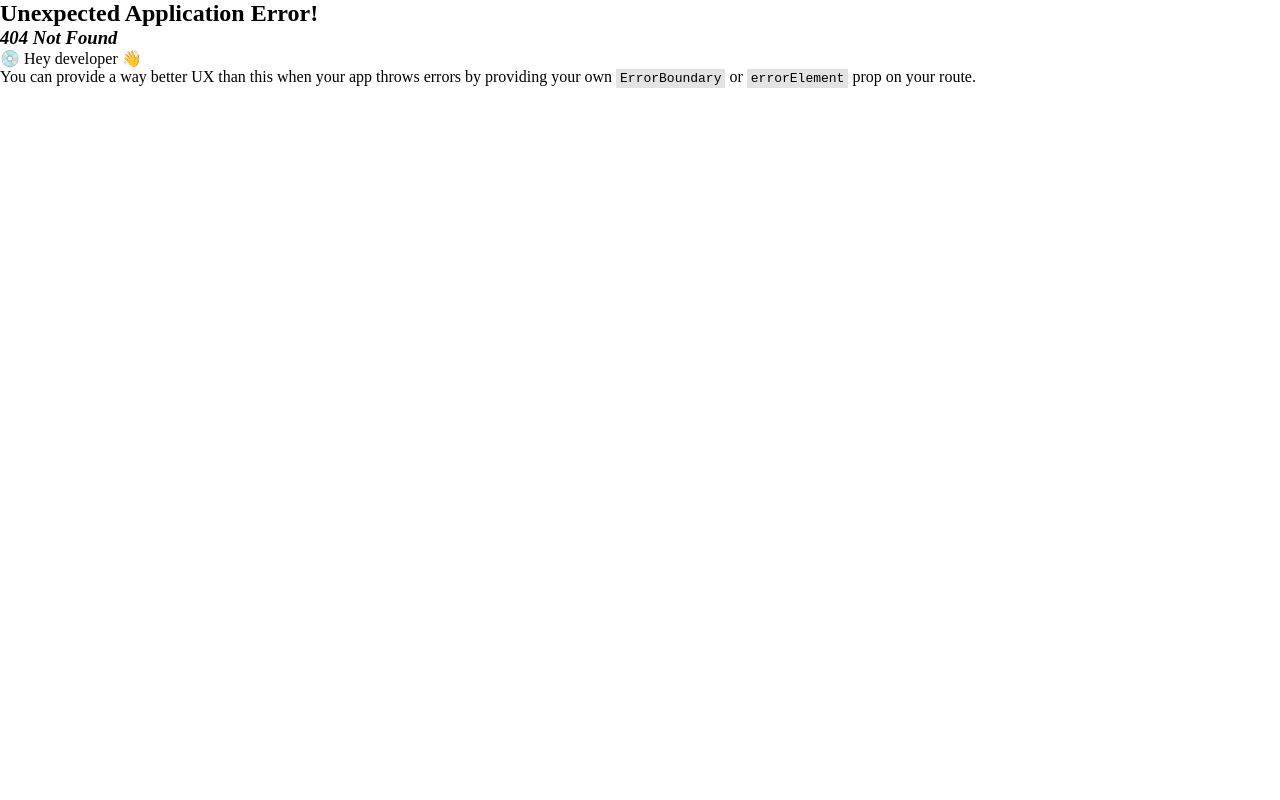
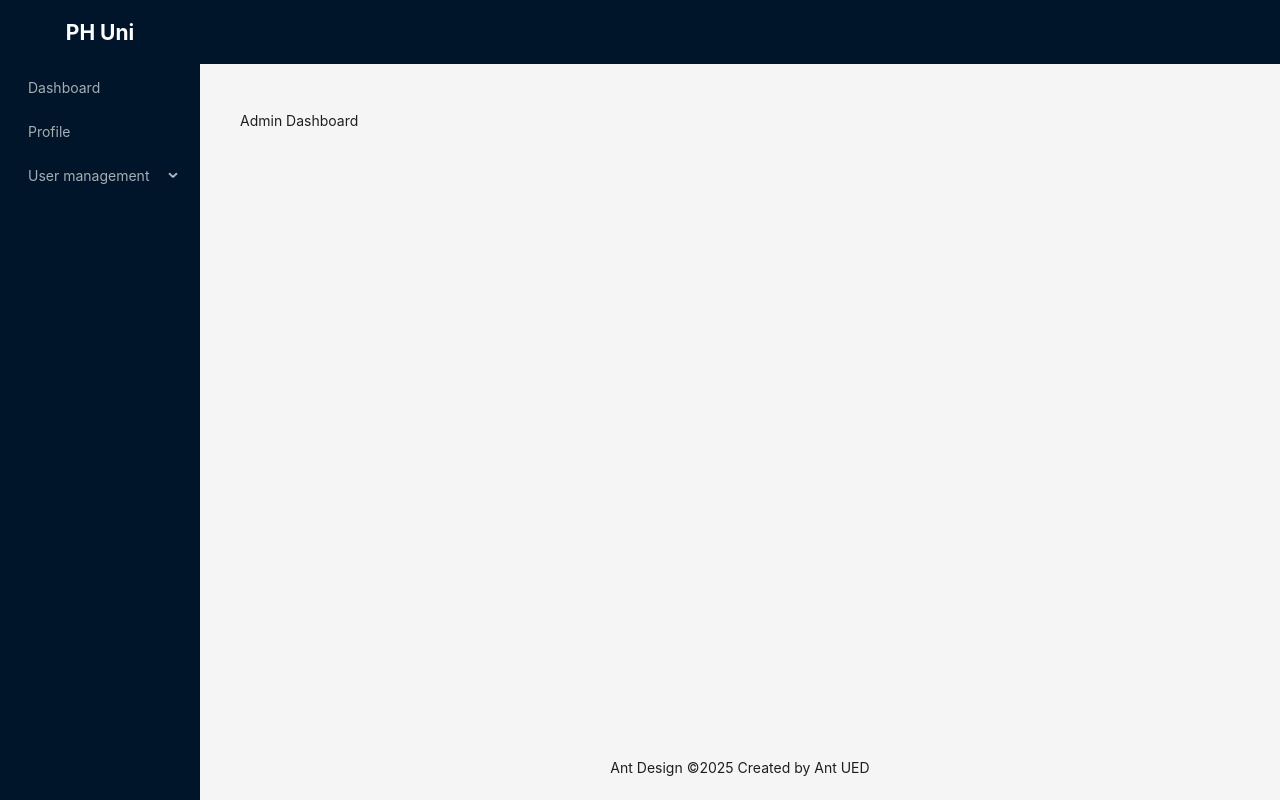
Before and after one commit to Sakhawat71/phum-client, a React (Vite) app: page /admin/dashboard in a window 1280 px wide. Before the commit this address had no page. Built offline with nearby package versions, Linux system fonts and the light colour scheme.

Commit message:
admin route

```diff
--- /dev/null
+++ b/src/pages/admin/AdminDashboard.tsx
@@ -0,0 +1,10 @@
+
+const AdminDashboard = () => {
+    return (
+        <div>
+            Admin Dashboard
+        </div>
+    );
+};
+
+export default AdminDashboard;
--- /dev/null
+++ b/src/pages/admin/CreateStudent.tsx
@@ -0,0 +1,10 @@
+
+const CreateStudent = () => {
+    return (
+        <div>
+            Create Student
+        </div>
+    );
+};
+
+export default CreateStudent;
--- a/src/routes/router.tsx
+++ b/src/routes/router.tsx
@@ -4,6 +4,8 @@ import About from "../pages/About";
 import Contact from "../pages/Contact";
 import Login from "../pages/Login";
 import Register from "../pages/Register";
+import AdminDashboard from "../pages/admin/AdminDashboard";
+import CreateStudent from "../pages/admin/CreateStudent";
 
 
 const router = createBrowserRouter([
@@ -12,12 +14,30 @@ const router = createBrowserRouter([
         element: <App />,
         children: [
             {
-                path: '/about',
+                path: 'about',
                 element: <About />
             },
             {
-                path: '/contact',
+                path: 'contact',
                 element: <Contact />
+            }
+        ]
+    },
+    {
+        path: '/admin',
+        element: <App />,
+        children: [
+            {
+                index: true,
+                element: <AdminDashboard />
+            },
+            {
+                path: 'dashboard',
+                element: <AdminDashboard />
+            },
+            {
+                path: 'create-student',
+                element: <CreateStudent />
             }
         ]
     },
```
